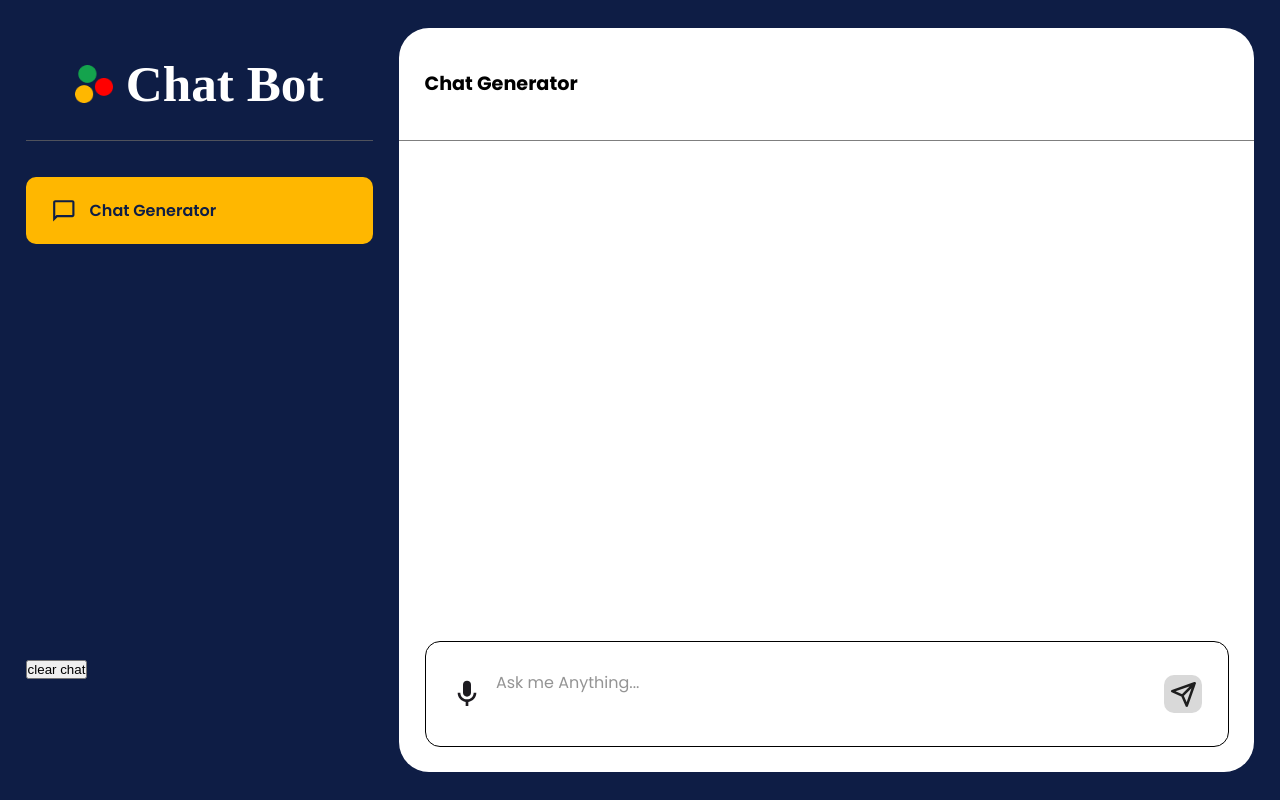
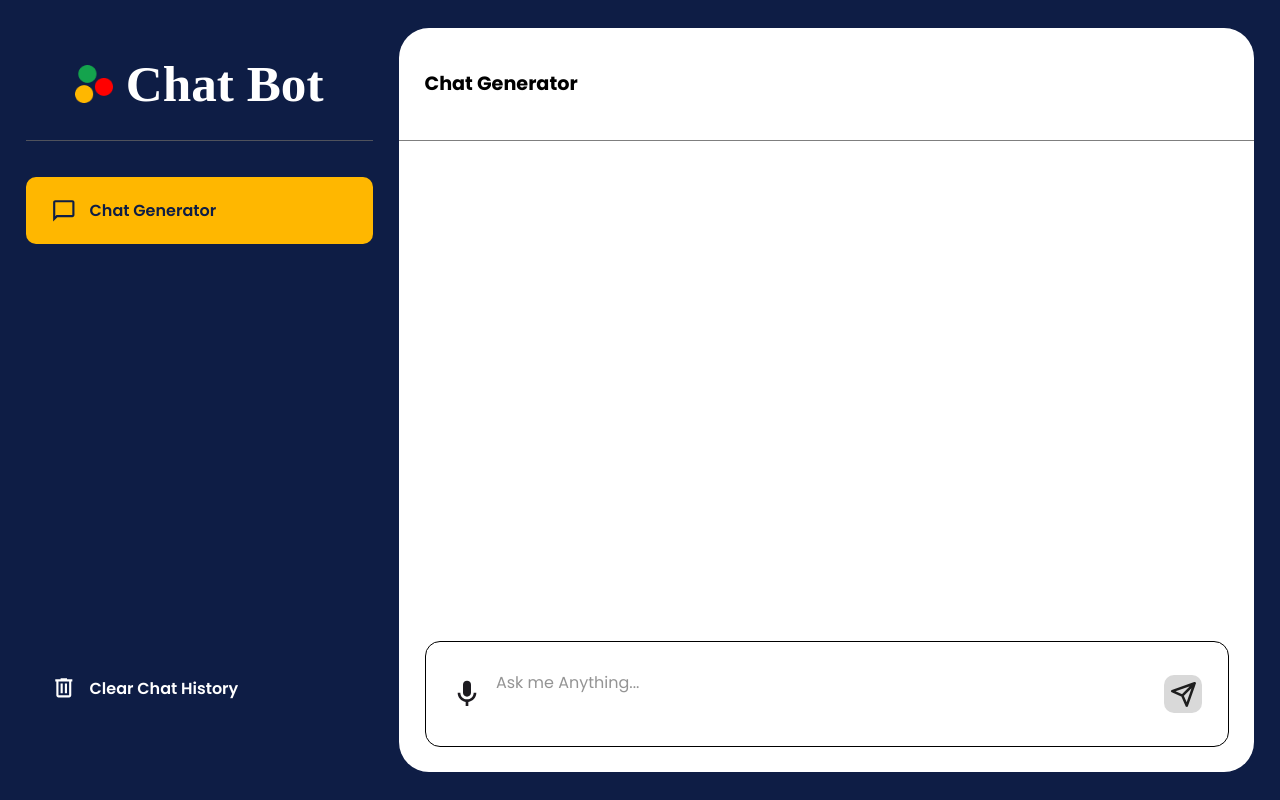
Before and after one commit to Nidhish-Agarwal/ChatBot, a React (Vite) app: page / in a window 1280 px wide. Built offline with nearby package versions, Linux system fonts and the light colour scheme; a web font is replaced by a local one.

Commit message:
added necessary changes

```diff
--- a/src/components/ChatBubble.module.css
+++ b/src/components/ChatBubble.module.css
@@ -15,7 +15,7 @@
     height: auto;
     word-wrap: break-word;
     white-space: pre-wrap;
-    overflow-x: hidden;
+    overflow-x: auto;
     box-sizing: border-box;
 }
 
--- a/src/components/ChatSpace.jsx
+++ b/src/components/ChatSpace.jsx
@@ -69,27 +69,16 @@ export default function ChatSpace(props) {
   };
 
   useEffect(()=>{
+
     scrollToBottom();
+    localStorage.setItem('responses', JSON.stringify(responses));
+
   },[responses])
 
 
+  async function textGenTextOnlyPrompt() {
+    setResponses((prevResponses) => [...prevResponses, ''])
 
-
-
-  const scrollToBottom = () => {
-    if(chatAreaRef.current){
-      chatAreaRef.current.scrollTop = chatAreaRef.current.scrollHeight;
-    }
-  }
-
-  async function textGenTextOnlyPrompt() {
-    // setResponses((prevResponses) => [...prevResponses, ''])
-
-    setResponses((prevResponses) => {
-      const updatedResponses = [...prevResponses, ''];
-      localStorage.setItem('responses', JSON.stringify(updatedResponses)); // Save after adding an empty response
-      return updatedResponses;
-  });
 
 
 
@@ -108,7 +97,6 @@ export default function ChatSpace(props) {
           index === prevResponses.length-1? content + chunkText: content
         ))
 
-        localStorage.setItem('responses', JSON.stringify(responses));
 
         return updatedResponse
       })
@@ -116,6 +104,19 @@ export default function ChatSpace(props) {
 
   }
 
+  const handleKeyDown = (e) => {
+    if(e.key === 'Enter' && !e.shiftKey){
+      e.preventDefault();
+      handleSubmit(e);
+    }
+  }
+
+
+  const scrollToBottom = () => {
+    if(chatAreaRef.current){
+      chatAreaRef.current.scrollTop = chatAreaRef.current.scrollHeight;
+    }
+  }
 
   const handlechange = (e) => {
     setUserInput(e.target.value);
@@ -151,7 +152,7 @@ export default function ChatSpace(props) {
             <svg onClick={toggleListening} width="36" height="36" viewBox="0 0 36 36" fill="none" xmlns="http://www.w3.org/2000/svg">
               <path d="M18 21C16.75 21 15.6875 20.5625 14.8125 19.6875C13.9375 18.8125 13.5 17.75 13.5 16.5V7.5C13.5 6.25 13.9375 5.1875 14.8125 4.3125C15.6875 3.4375 16.75 3 18 3C19.25 3 20.3125 3.4375 21.1875 4.3125C22.0625 5.1875 22.5 6.25 22.5 7.5V16.5C22.5 17.75 22.0625 18.8125 21.1875 19.6875C20.3125 20.5625 19.25 21 18 21ZM16.5 31.5V26.8875C13.9 26.5375 11.75 25.375 10.05 23.4C8.35 21.425 7.5 19.125 7.5 16.5H10.5C10.5 18.575 11.2313 20.3438 12.6938 21.8063C14.1562 23.2688 15.925 24 18 24C20.075 24 21.8438 23.2688 23.3063 21.8063C24.7688 20.3438 25.5 18.575 25.5 16.5H28.5C28.5 19.125 27.65 21.425 25.95 23.4C24.25 25.375 22.1 26.5375 19.5 26.8875V31.5H16.5Z" fill="#1D1B20"/>
             </svg>
-            <textarea value={userInput} name="" id="" placeholder='Ask me Anything...' onChange={handlechange}/>
+            <textarea value={userInput} name="" id="" placeholder='Ask me Anything...' onChange={handlechange} onKeyDown={handleKeyDown}/>
           </div>
           <button type="submit" className={styles.submit_button}>
             <svg viewBox="0 0 32 32" fill="none" xmlns="http://www.w3.org/2000/svg">
--- a/src/components/NavigationPanel.jsx
+++ b/src/components/NavigationPanel.jsx
@@ -28,7 +28,12 @@ export default function NavigationPanel(props) {
         </div>
 
         <div className={styles.bottom_panel}>
-          <button onClick={clearChat}>clear chat</button>
+          <div className={styles.delete_option} onClick={clearChat}>
+          <svg className={styles.option_logo} width="24" height="24" viewBox="0 0 24 24" fill="none" xmlns="http://www.w3.org/2000/svg">
+            <path d="M7 21C6.45 21 5.97917 20.8042 5.5875 20.4125C5.19583 20.0208 5 19.55 5 19V6H4V4H9V3H15V4H20V6H19V19C19 19.55 18.8042 20.0208 18.4125 20.4125C18.0208 20.8042 17.55 21 17 21H7ZM17 6H7V19H17V6ZM9 17H11V8H9V17ZM13 17H15V8H13V17Z"/>
+          </svg>
+            <h2 className={styles.option_h2}>Clear Chat History</h2>
+            </div>
         </div>
     </div>
   )
--- a/src/components/NavigationPanel.module.css
+++ b/src/components/NavigationPanel.module.css
@@ -48,6 +48,16 @@
     display: flex;
     align-items: center;
     color: white;
+    cursor: pointer;
+}
+
+.delete_option{
+    border-radius: 10px;
+    height: 50%;
+    display: flex;
+    align-items: center;
+    color: white;
+    cursor: pointer;
 }
 
 .active_option{
```
Also changed, not shown: src/assets/delete.svg (added).
